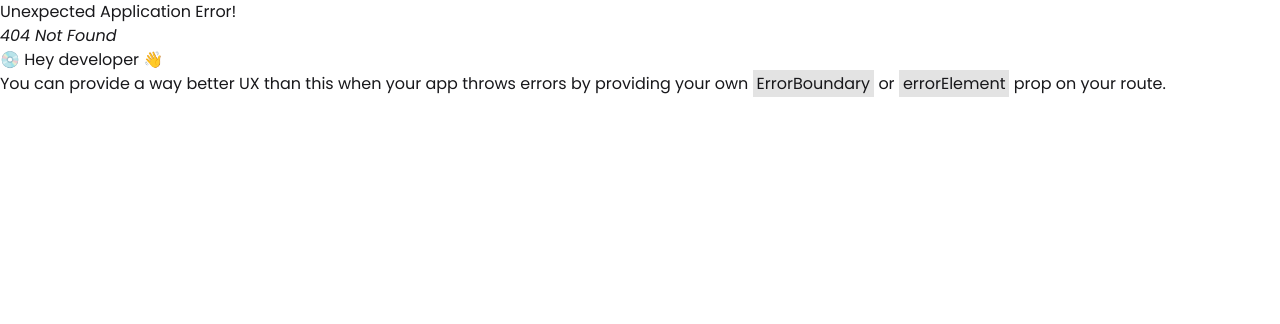
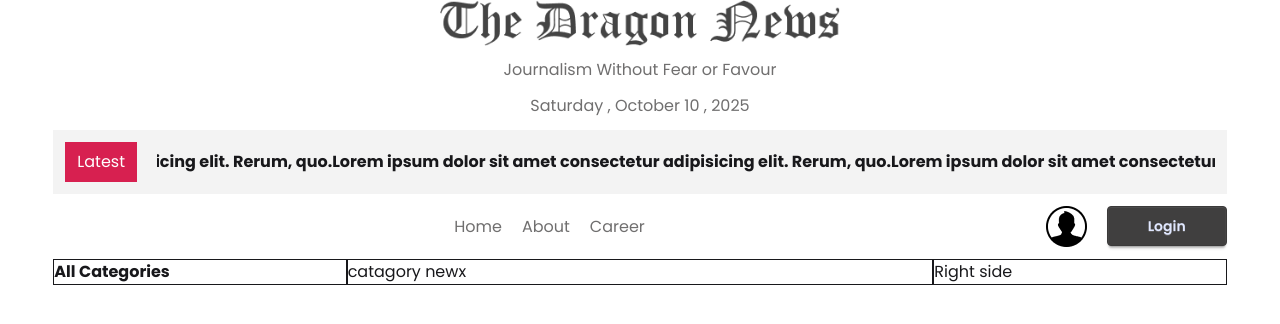
Before and after one commit to tarif421/The-Dragon-News, a React (Vite) app: page /category/0 in a window 1280 px wide. Before the commit this address had no page. Shown: the top 324 px of the page. Built offline with nearby package versions, Linux system fonts and the light colour scheme.

Commit message:
grid fixed

```diff
--- /dev/null
+++ b/src/Components/Categories.jsx
@@ -0,0 +1,11 @@
+import React from 'react';
+
+const Categories = () => {
+    return (
+        <div>
+            <h2 className='font-bold'>All Categories</h2>
+        </div>
+    );
+};
+
+export default Categories;
--- /dev/null
+++ b/src/Components/HomeLayout/LeftAside.jsx
@@ -0,0 +1,12 @@
+import React from 'react';
+import Categories from '../Categories';
+
+const LeftAside = () => {
+    return (
+        <div>
+            <Categories></Categories>
+        </div>
+    );
+};
+
+export default LeftAside;
--- /dev/null
+++ b/src/Components/HomeLayout/RightAside.jsx
@@ -0,0 +1,7 @@
+import React from "react";
+
+const RightAside = () => {
+  return <div>Right side</div>;
+};
+
+export default RightAside;
--- /dev/null
+++ b/src/Components/Navbar.jsx
@@ -0,0 +1,21 @@
+import React from 'react';
+import { NavLink } from 'react-router';
+import user from "../assets/user.png"
+const Navbar = () => {
+    return (
+        <div className='flex justify-between items-center'>
+            <div className="div"></div>
+            <div className="nav flex gap-5 text-accent">
+                <NavLink to="/">Home</NavLink>
+                <NavLink to="about">About</NavLink>
+                <NavLink to="career">Career</NavLink>
+            </div >
+            <div className="login-btn flex gap-5">
+                <img src={user} alt="" />
+                <button className='btn btn-primary px-10'>Login</button>
+            </div>
+        </div>
+    );
+};
+
+export default Navbar;
--- a/src/Layouts/HomeLayout.jsx
+++ b/src/Layouts/HomeLayout.jsx
@@ -2,6 +2,9 @@
 import Header from "../Components/Header";
 import { Outlet } from "react-router";
 import LatestNews from "../Components/LatestNews";
+import Navbar from "../Components/Navbar";
+import LeftAside from "../Components/HomeLayout/LeftAside";
+import RightAside from "../Components/HomeLayout/RightAside";
 
 const HomeLayout = () => {
   return (
@@ -11,13 +14,20 @@
         <section className="w-11/12 mx-auto my-3">
           <LatestNews></LatestNews>
         </section>
+        <nav className="w-11/12 mx-auto my-3">
+          <Navbar></Navbar>
+        </nav>
       </header>
-      <main>
-        <section className="left-nav"></section>
-        <section className="main-nav">
+      <main className="w-11/12 mx-auto my-3 *:border grid grid-cols-12">
+        <aside className="col-span-3">
+          <LeftAside></LeftAside>
+        </aside>
+        <section className="col-span-6">
           <Outlet></Outlet>
         </section>
-        <section className="right-nav"></section>
+        <aside className="col-span-3">
+            <RightAside></RightAside>
+        </aside>
       </main>
     </div>
   );
--- a/src/Routes/Route.jsx
+++ b/src/Routes/Route.jsx
@@ -1,10 +1,22 @@
 import { createBrowserRouter } from "react-router";
 import { RouterProvider } from "react-router/dom";
 import HomeLayout from "../Layouts/HomeLayout";
+import home from "../pages/home";
+import CategoryNews from "../pages/CategoryNews";
 
- export const router = createBrowserRouter([
+export const router = createBrowserRouter([
   {
     path: "/",
-    Component: HomeLayout
+    Component: HomeLayout,
+    children: [
+      {
+        path:"",
+        Component: home
+      },
+      {
+        path:"/category/:id",
+        Component: CategoryNews
+      }
+    ]
   },
 ]);
--- /dev/null
+++ b/src/pages/CategoryNews.jsx
@@ -0,0 +1,11 @@
+import React from 'react';
+
+const CategoryNews = () => {
+    return (
+        <div>
+            catagory newx
+        </div>
+    );
+};
+
+export default CategoryNews;
--- /dev/null
+++ b/src/pages/home.jsx
@@ -0,0 +1,11 @@
+import React from 'react';
+
+const home = () => {
+    return (
+        <div>
+            home
+        </div>
+    );
+};
+
+export default home;
```
